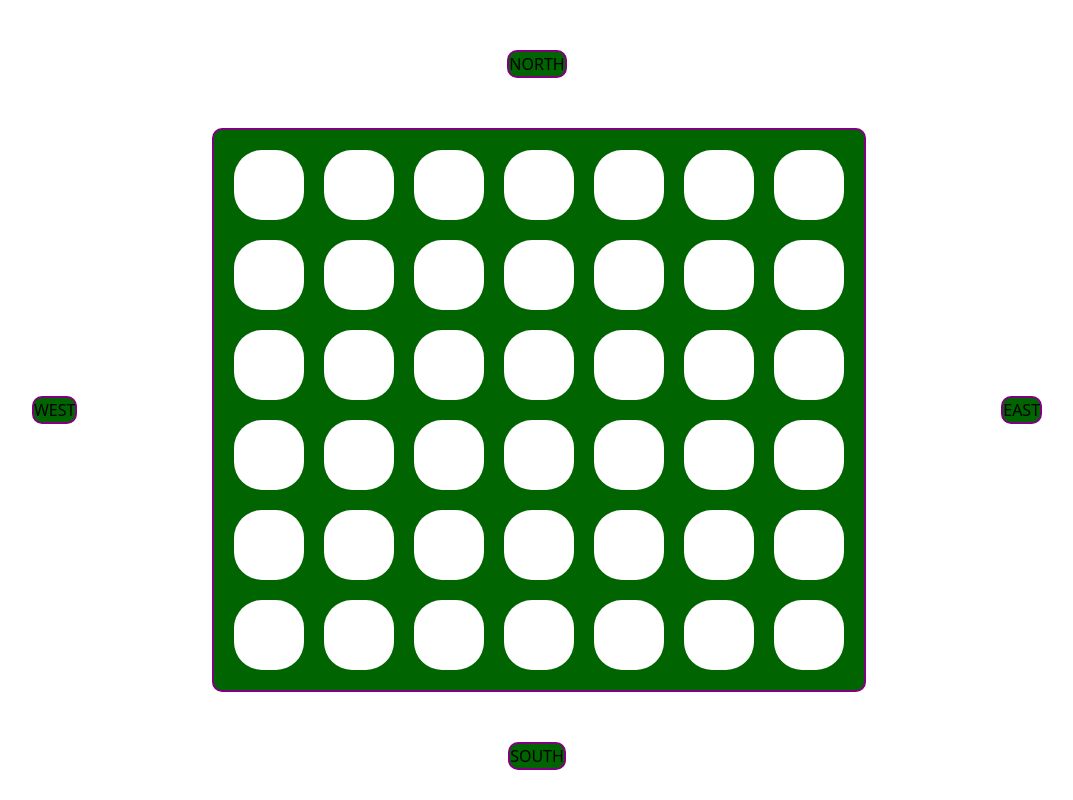
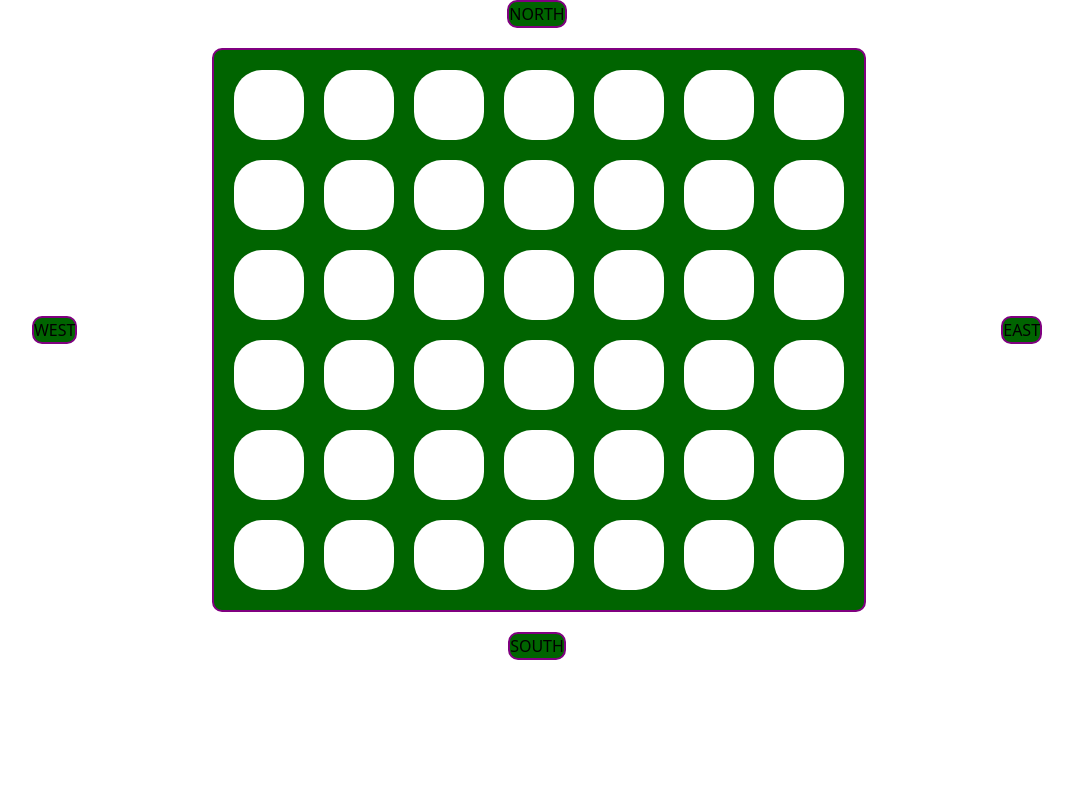
Before and after one commit to rmfulton/c4scade, a website: page docs/index.html in a window 1280 px wide. Shown: the whole page, without its empty margins (103-1176 px from the left). Drawn offline with Linux system fonts and the light colour scheme.

Commit message:
changed spacing

```diff
--- a/docs/styles.css
+++ b/docs/styles.css
@@ -4,19 +4,19 @@
 
 :root {
     --tile-width: 70px;
-    --margin-board: 50px;
+    --margin-board: 20px;
 }
 
 .square {
     background-color:darkgreen;
     margin-top: var(--margin-board);
+    margin-bottom: var(--margin-board);
     border-radius: 10px;
     border-width: 2px;
     border-color: purple;
 }
 .dirButton {
     background-color:darkgreen;
-    margin-top: var(--margin-board);
     border-radius: 10px;
     border-width: 2px;
     border-color: purple;
```
Also changed, not shown: docs/output.css.
